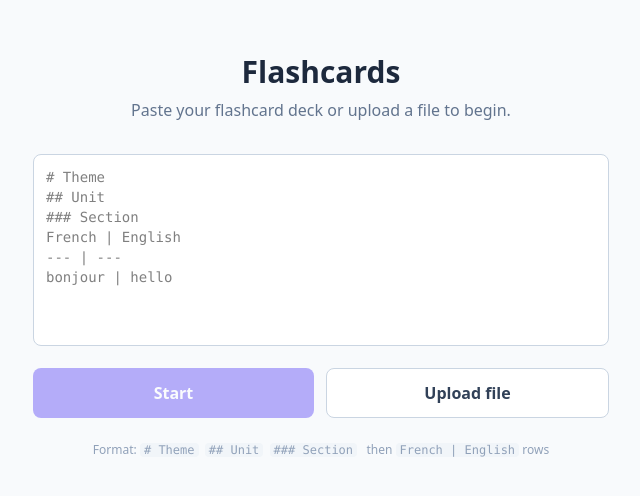
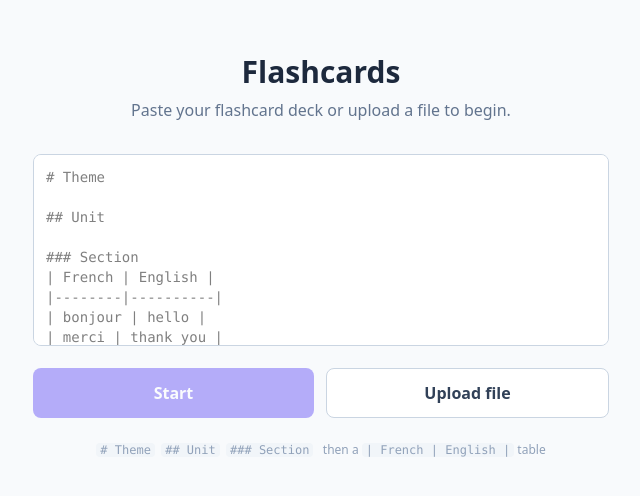
Before and after one commit to davenice/flashcards, a React (Vite) app: page / in a window 1280 px wide. Shown: the part 144-640 px from the top of the page, without its empty margins (319-959 px from the left). Built offline with nearby package versions, Linux system fonts and the light colour scheme.

Commit message:
update hint text

```diff
--- a/src/pages/HomePage.tsx
+++ b/src/pages/HomePage.tsx
@@ -46,7 +46,7 @@ export function HomePage() {
         <form onSubmit={handleSubmit} className="space-y-4">
           <textarea
             className="w-full h-48 p-3 border border-slate-300 rounded-lg font-mono text-sm resize-none focus:outline-none focus:ring-2 focus:ring-indigo-500 bg-white"
-            placeholder={`# Theme\n## Unit\n### Section\nFrench | English\n--- | ---\nbonjour | hello`}
+            placeholder={`# Theme\n\n## Unit\n\n### Section\n| French | English |\n|--------|----------|\n| bonjour | hello |\n| merci | thank you |`}
             value={text}
             onChange={e => { setText(e.target.value); setError(null) }}
             aria-label="Paste flashcard markdown"
@@ -87,10 +87,10 @@ export function HomePage() {
         </form>
 
         <p className="mt-6 text-xs text-slate-400 text-center">
-          Format: <code className="bg-slate-100 px-1 rounded"># Theme</code> &nbsp;
+          <code className="bg-slate-100 px-1 rounded"># Theme</code> &nbsp;
           <code className="bg-slate-100 px-1 rounded">## Unit</code> &nbsp;
           <code className="bg-slate-100 px-1 rounded">### Section</code> &nbsp;
-          then <code className="bg-slate-100 px-1 rounded">French | English</code> rows
+          then a <code className="bg-slate-100 px-1 rounded">| French | English |</code> table
         </p>
       </div>
     </div>
```
